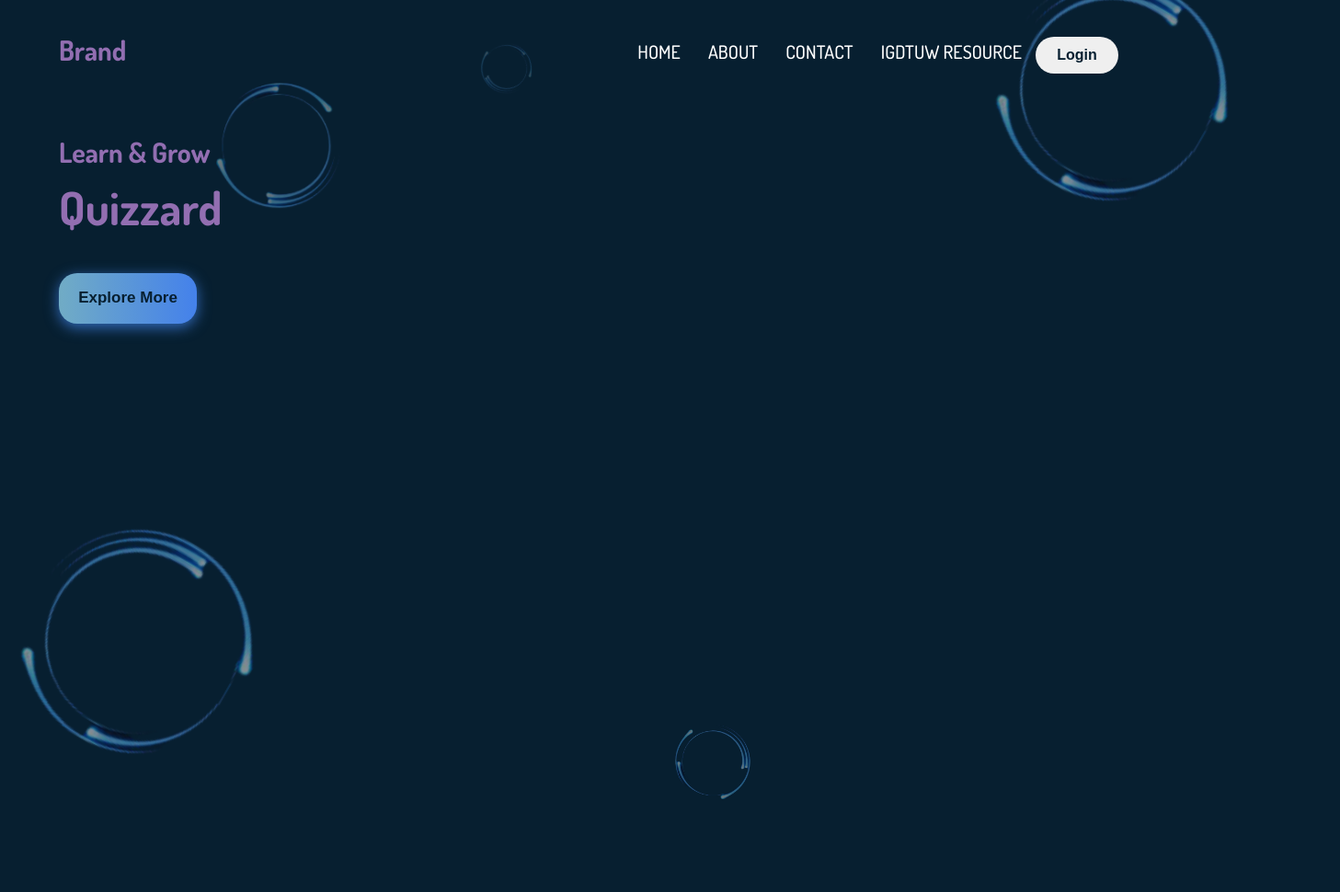
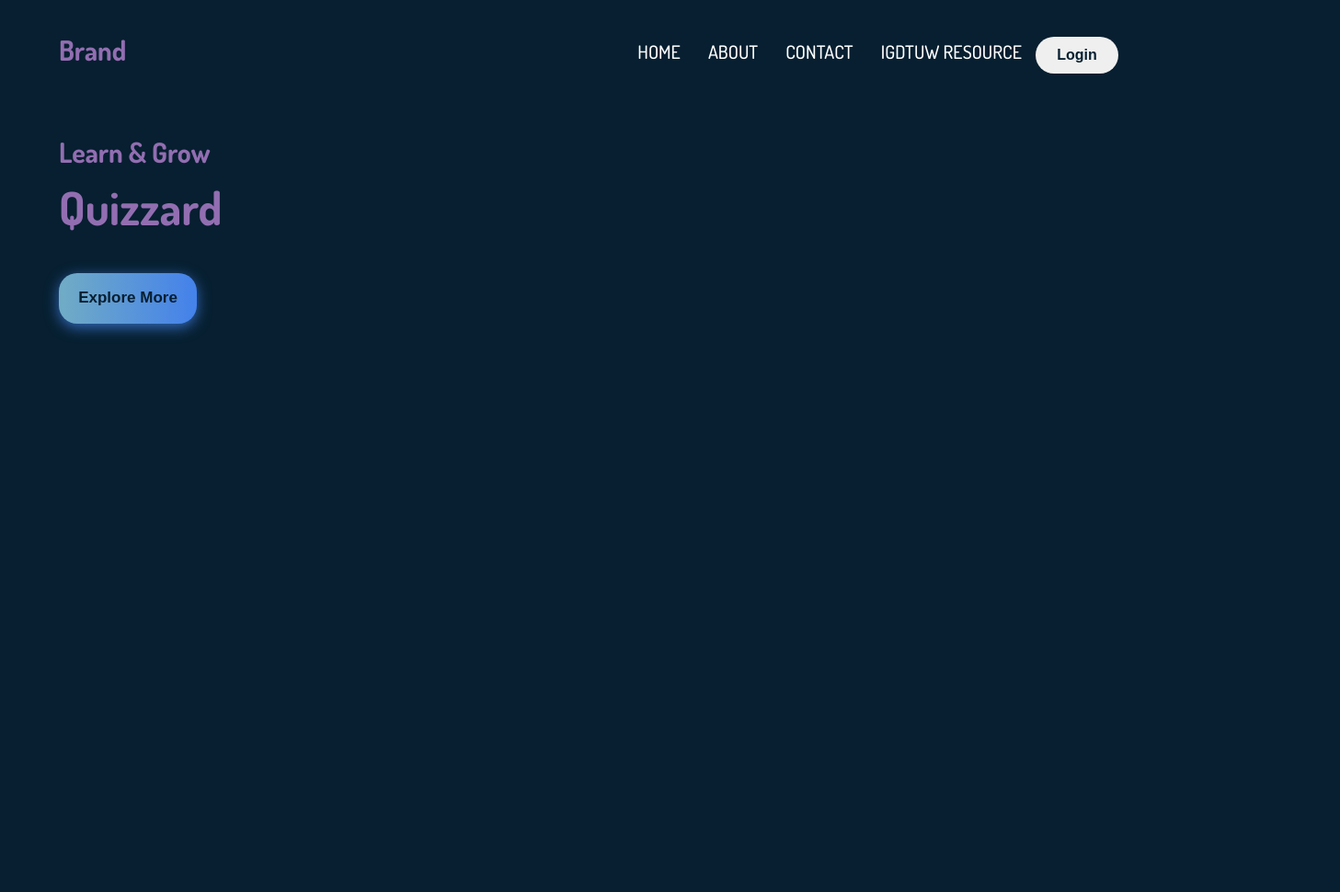
Before and after one commit to Upasna9/auth, a plain HTML site: page index.html in a window 1280 px wide. Shown: the whole page at 92% size, 1457 px wide, since content can reach past the window. After the commit the page ends 800 px from the top, so only its background shows below. Drawn offline with Linux system fonts and the light colour scheme.

Commit message:
Add files via upload

```diff
--- a/index.html
+++ b/index.html
@@ -35,13 +35,7 @@
    </div>
 
    <!-- Header content with banner image -->
-   <div class="shape">
-		<img class="shape1" src="download.png" alt="">
-		<img class="shape2" src="download.png" alt="">
-		<img class="shape3" src="download.png" alt="">
-		<img class="shape4" src="download.png" alt="">
-		<img class="shape5" src="download.png" alt="">
-	</div>
+
    <div class="row">
      <div class="column1">
       <br><br>
```
